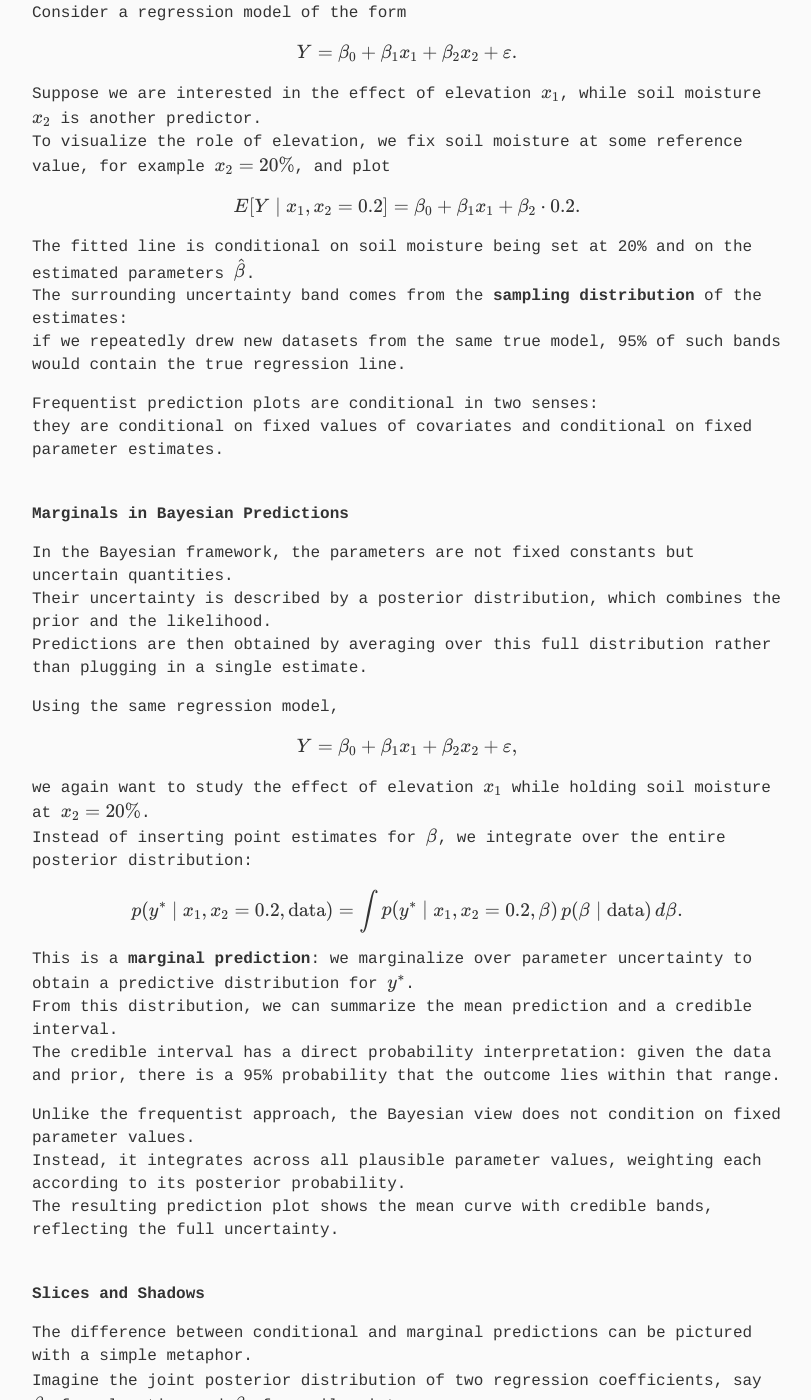
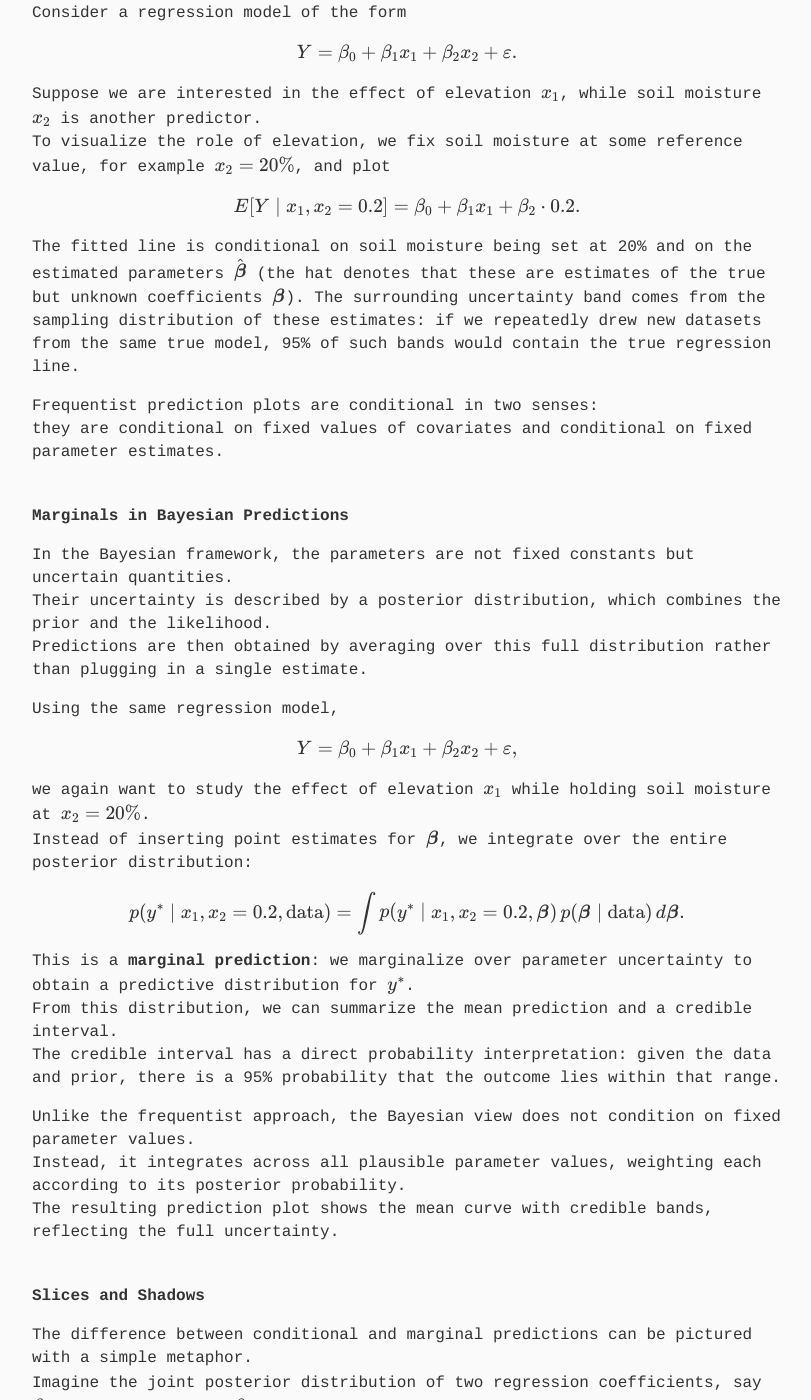
Before and after one commit to gcol33/blog, a Jekyll site: the page built from _posts/2025-09-03-frequentist-slices-bayesian-shadows.md, in a window 1280 px wide and 1400 px high, scrolled down 1544 px. Shown: the whole window, without its empty margins (233-1044 px from the left). Built offline with Jekyll 4.4.1, drawn with Linux system fonts in a browser that asks for light colours; some of the changed text lies outside the part shown.

```diff
--- a/_posts/2025-09-04-frequentist-slices-bayesian-shadows.md
+++ b/_posts/2025-09-03-frequentist-slices-bayesian-shadows.md
@@ -60,9 +60,8 @@ $$
 E[Y \mid x_1, x_2 = 0.2] = \beta_0 + \beta_1 x_1 + \beta_2 \cdot 0.2.
 $$
 
-The fitted line is conditional on soil moisture being set at 20% and on the estimated parameters $\hat{\beta}$.
-The surrounding uncertainty band comes from the **sampling distribution** of the estimates:
-if we repeatedly drew new datasets from the same true model, 95% of such bands would contain the true regression line.
+The fitted line is conditional on soil moisture being set at 20% and on the estimated parameters $\hat{\boldsymbol{\beta}}$ (the hat denotes that these are estimates of the true but unknown coefficients $\boldsymbol{\beta}$).
+The surrounding uncertainty band comes from the sampling distribution of these estimates: if we repeatedly drew new datasets from the same true model, 95% of such bands would contain the true regression line.
 
 Frequentist prediction plots are conditional in two senses:
 they are conditional on fixed values of covariates and conditional on fixed parameter estimates.
@@ -80,11 +79,11 @@ Y = \beta_0 + \beta_1 x_1 + \beta_2 x_2 + \varepsilon,
 $$
 
 we again want to study the effect of elevation $x_1$ while holding soil moisture at $x_2 = 20\%$.
-Instead of inserting point estimates for $\beta$, we integrate over the entire posterior distribution:
+Instead of inserting point estimates for $\boldsymbol{\beta}$, we integrate over the entire posterior distribution:
 
 $$
 p(y^* \mid x_1, x_2 = 0.2, \text{data})
-= \int p(y^* \mid x_1, x_2 = 0.2, \beta) \, p(\beta \mid \text{data}) \, d\beta.
+= \int p(y^* \mid x_1, x_2 = 0.2, \boldsymbol{\beta}) \, p(\boldsymbol{\beta} \mid \text{data}) \, d\boldsymbol{\beta}.
 $$
 
 This is a **marginal prediction**: we marginalize over parameter uncertainty to obtain a predictive distribution for $y^*$.
```
Also changed, not shown: other parts of _posts/2025-09-03-frequentist-slices-bayesian-shadows.md (+1 -1 lines), _posts/2025-09-04-pushforwards-pullbacks.md (added, +112 -0 lines).
